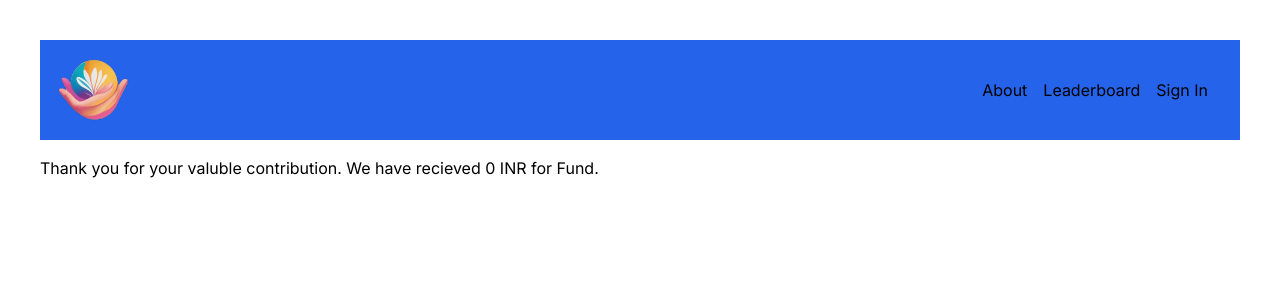
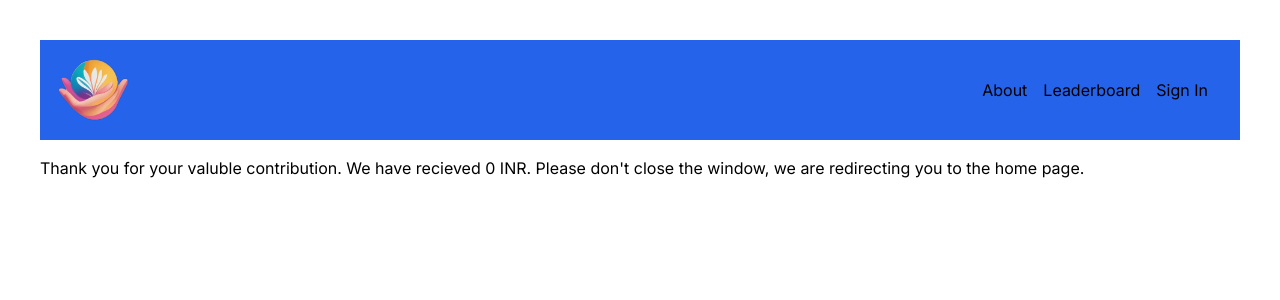
Before and after one commit to adeshgg/fund_flair, a Next.js app: page /success in a window 1280 px wide. Shown: the top 300 px of the page. Built offline with nearby package versions, Linux system fonts and the light colour scheme; no server answers.

Commit message:
Added redirect on success

```diff
--- a/app/success/page.tsx
+++ b/app/success/page.tsx
@@ -1,7 +1,9 @@
 'use client'
 import { useState, useEffect } from 'react'
+import { useRouter } from 'next/navigation'
 
 export default function Success() {
+  const router = useRouter()
   const [isLoading, setIsLoading] = useState(false)
   const sessionId = localStorage.getItem('fund-flair-sessionId')
   const amount = Number(localStorage.getItem('fund-flair-amount'))
@@ -35,16 +37,20 @@ export default function Success() {
       },
     })
 
+    localStorage.removeItem('fund-flair-sessionId')
+
     console.log(result)
-    localStorage.removeItem('fund-flair-sessionId')
+    if (result.status === 200) {
+      router.push('/')
+    }
 
     setIsLoading(false)
   }
 
   return (
     <div>
-      Thank you for your valuble contribution. We have recieved {amount} INR for{' '}
-      {fundId} Fund.
+      Thank you for your valuble contribution. We have recieved {amount} INR.
+      Please don't close the window, we are redirecting you to the home page.
     </div>
   )
 }
```
